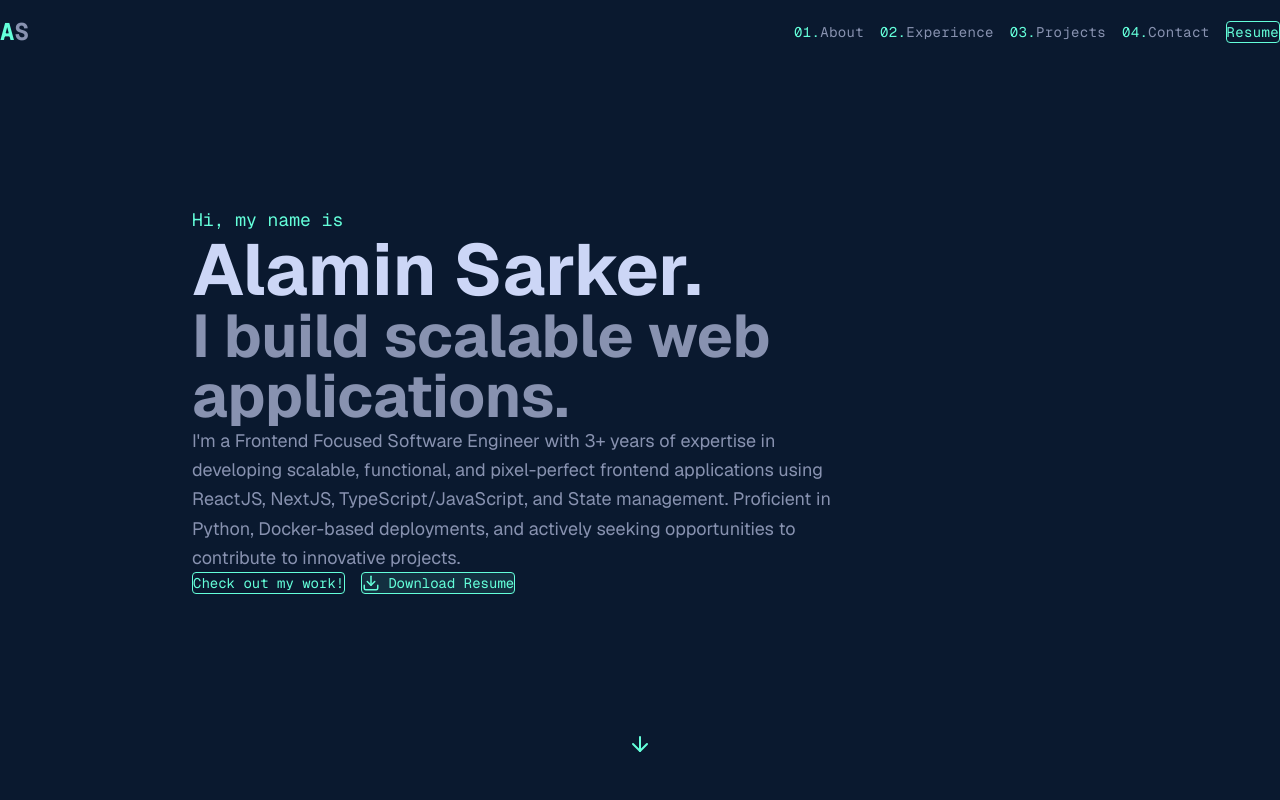
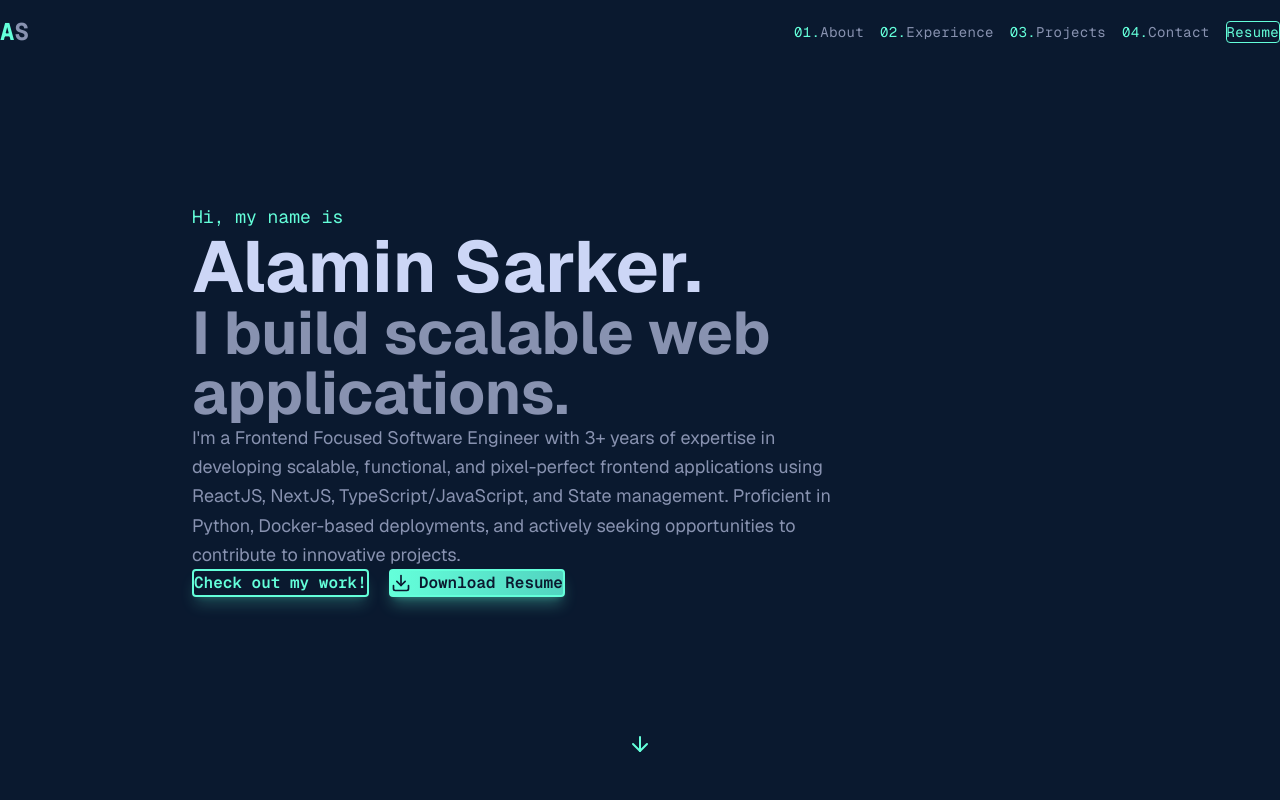
Before and after one commit to AlaminSarkerFRII/v2_portfolio_2025, a Next.js app: page / in a window 1280 px wide. Shown: the top 800 px of the page. Built offline with nearby package versions, Linux system fonts and the light colour scheme.

Commit message:
Fixed: padding on hero button and hover color

```diff
--- a/components/sections/Hero.tsx
+++ b/components/sections/Hero.tsx
@@ -63,23 +63,23 @@ export default function Hero() {
           </motion.p>
 
           <motion.div
-            className="mt-10 flex flex-wrap gap-4"
+            className="mt-10 flex flex-wrap gap-5"
             initial={{ opacity: 0, y: 20 }}
             animate={{ opacity: 1, y: 0 }}
             transition={{ duration: 0.6, delay: 0.5 }}
           >
             <a
               href="#projects"
-              className="inline-flex items-center px-8 py-4 border border-[#64ffda] text-[#64ffda] rounded font-mono text-sm hover:bg-[#64ffda]/10 transition-colors hover:scale-105 active:scale-95"
+              className="inline-flex items-center justify-center px-10 py-5 border-2 border-[#64ffda] text-[#64ffda] rounded font-mono text-base font-semibold hover:bg-[#64ffda] hover:text-[#0a192f] transition-all duration-300 hover:scale-105 active:scale-95 shadow-lg shadow-[#64ffda]/20 hover:shadow-[#64ffda]/40"
             >
               Check out my work!
             </a>
             <a
               href={resumePath}
               download
-              className="inline-flex items-center gap-2 px-8 py-4 bg-[#64ffda]/10 border border-[#64ffda] text-[#64ffda] rounded font-mono text-sm hover:bg-[#64ffda]/20 transition-colors hover:scale-105 active:scale-95"
+              className="inline-flex items-center justify-center gap-2 px-10 py-5 bg-gradient-to-r from-[#64ffda] to-[#52d4c0] text-[#0a192f] rounded font-mono text-base font-semibold border-2 border-[#64ffda] hover:from-[#52d4c0] hover:to-[#64ffda] transition-all duration-300 hover:scale-105 active:scale-95 shadow-lg shadow-[#64ffda]/30 hover:shadow-[#64ffda]/50"
             >
-              <Download size={18} />
+              <Download size={20} />
               Download Resume
             </a>
           </motion.div>
```
